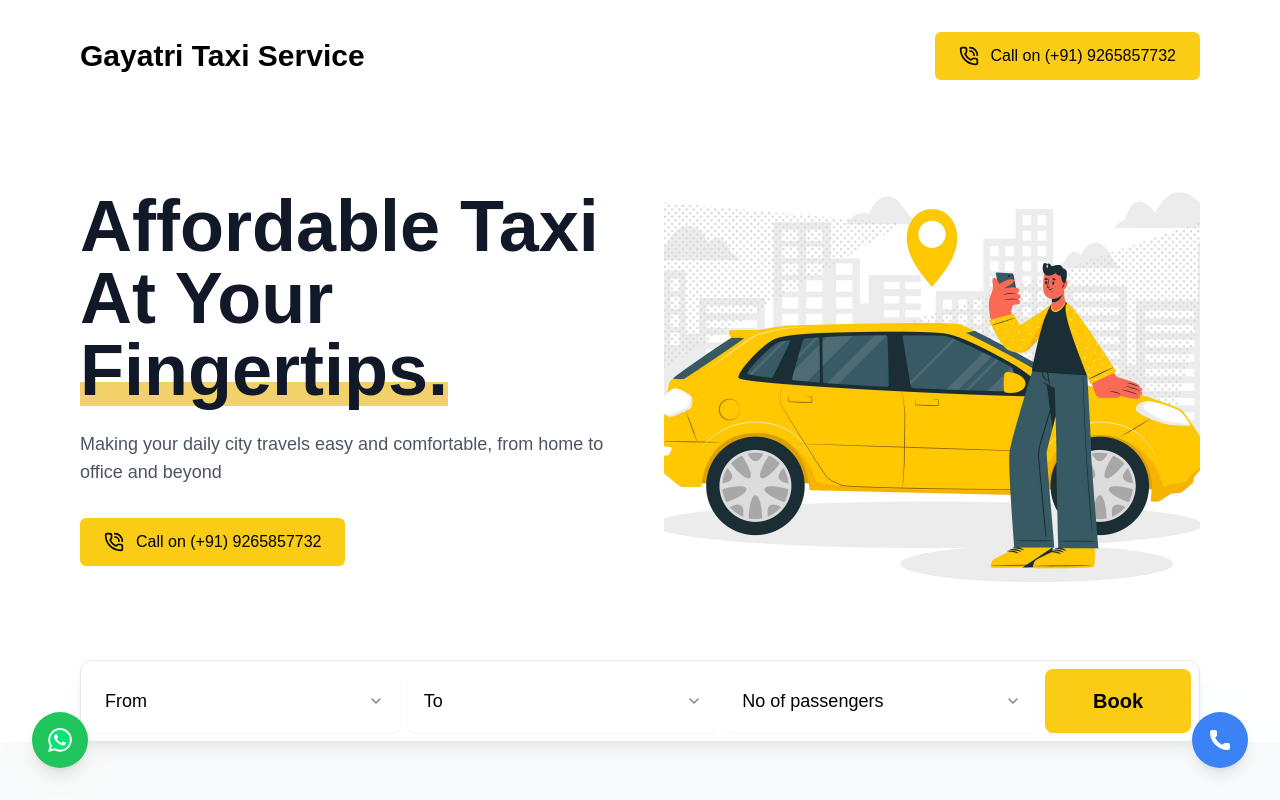
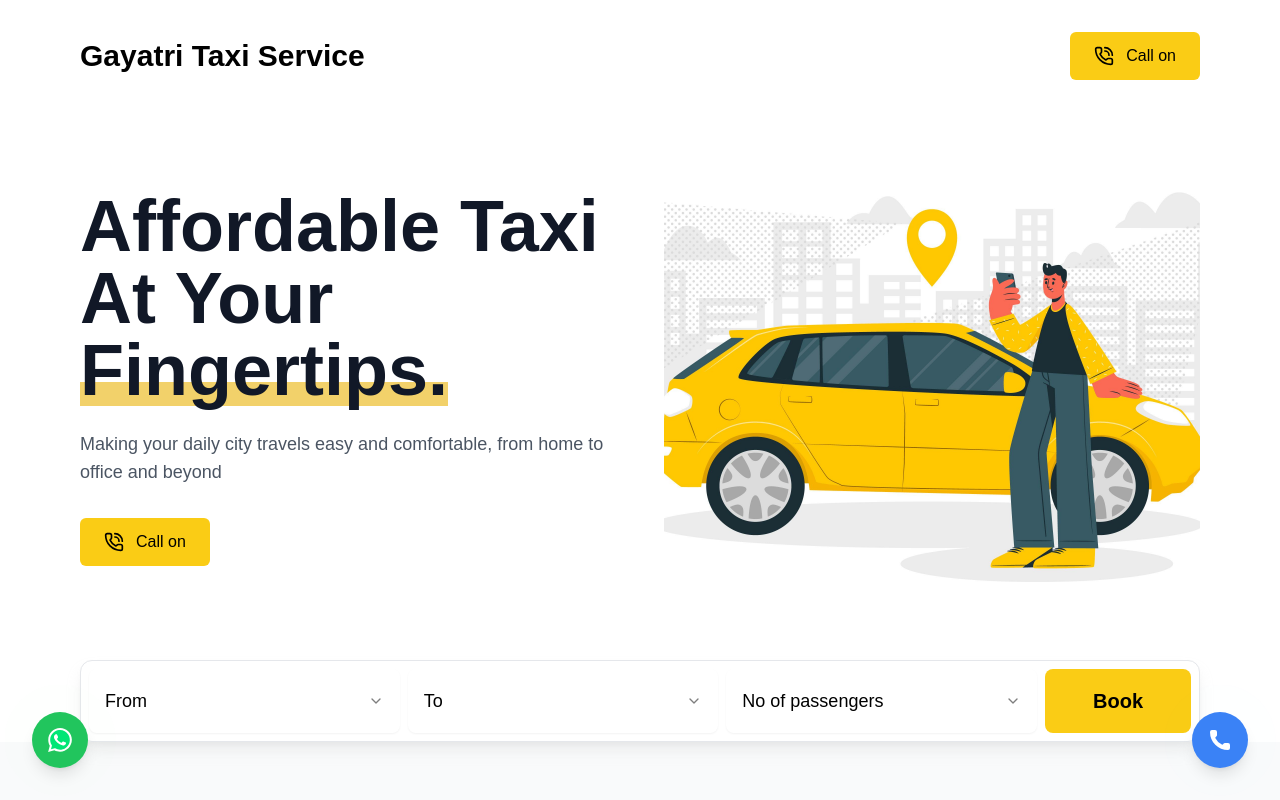
Before and after one commit to meetmakwana7396/gayatri-tourism, a Next.js app: page / in a window 1280 px wide. Shown: the top 800 px of the page. Built offline with nearby package versions, Linux system fonts and the light colour scheme; a web font is replaced by a local one.

Commit message:
Added .env variable for contact number

```diff
--- a/components/call-us-button.tsx
+++ b/components/call-us-button.tsx
@@ -5,10 +5,10 @@
 
 export default function CallUsButton() {
   return (
-    <Link href="tel:+919265857732">
+    <Link href={`tel:${process.env.NEXT_PUBLIC_CONTACT_NUMBER}`}>
       <Button className="text-md h-auto py-3 px-6">
         <PhoneCall className="h-5 w-5 mr-3" />
-        Call on (+91) 9265857732
+        Call on {process.env.NEXT_PUBLIC_CONTACT_NUMBER}
       </Button>
     </Link>
   );
--- a/components/layout/ContacIcons.tsx
+++ b/components/layout/ContacIcons.tsx
@@ -19,10 +19,10 @@
       "Hey, I need your help. I'm in need of a ride to the nearest taxi station. Can you help me?";
     if (isMobile) {
       // WhatsApp mobile deep link
-      window.location.href = `https://wa.me/9265857732?text=${message}`;
+      window.location.href = `https://wa.me/${process.env.NEXT_PUBLIC_CONTACT_NUMBER}?text=${message}`;
     } else {
       // Fallback to web WhatsApp
-      window.open(`https://wa.me/9265857732?text=${message}`, "_blank");
+      window.open(`https://wa.me/${process.env.NEXT_PUBLIC_CONTACT_NUMBER}?text=${message}`, "_blank");
     }
   };
 
--- a/components/layout/Footer.tsx
+++ b/components/layout/Footer.tsx
@@ -17,7 +17,6 @@
 const quickLinks = [
   { label: "About Us", href: "#about-us" },
   { label: "Services", href: "#services" },
-
 ];
 
 export default function Footer() {
@@ -74,7 +73,7 @@
               </div>
               <div className="flex items-center gap-2 text-black">
                 <Phone className="h-5 w-5" />
-                <span>(+91) 9265857732</span>
+                <span>{process.env.NEXT_PUBLIC_CONTACT_NUMBER}</span>
               </div>
               {/* <div className="flex items-center gap-2 text-black">
                 <MapPin className="h-5 w-5" />
@@ -86,7 +85,8 @@
 
         <div className="border-t border-black pt-8 text-left text-black">
           <p>
-            &copy; {new Date().getFullYear()} Gayatri Taxi Service. All rights reserved.
+            &copy; {new Date().getFullYear()} Gayatri Taxi Service. All rights
+            reserved.
           </p>
         </div>
       </div>
--- a/components/sections/SearchFilters.tsx
+++ b/components/sections/SearchFilters.tsx
@@ -41,10 +41,10 @@
     const message = `Hey i want your help to travel \n\nfrom: ${formData?.from} \nto: ${formData?.to} \nwith: ${formData?.passengers} passengers. \n\nCan you help me?`;
     if (isMobile) {
       // WhatsApp mobile deep link
-      window.location.href = `https://wa.me/+919265857732?text=${encodeURIComponent(message)}`;
+      window.location.href = `https://wa.me/${process.env.NEXT_PUBLIC_CONTACT_NUMBER}?text=${encodeURIComponent(message)}`;
     } else {
       // Fallback to web WhatsApp
-      window.open(`https://wa.me/+919265857732?text=${encodeURIComponent(message)}`, "_blank");
+      window.open(`https://wa.me/${process.env.NEXT_PUBLIC_CONTACT_NUMBER}?text=${encodeURIComponent(message)}`, "_blank");
     }
   };
   return (
```
